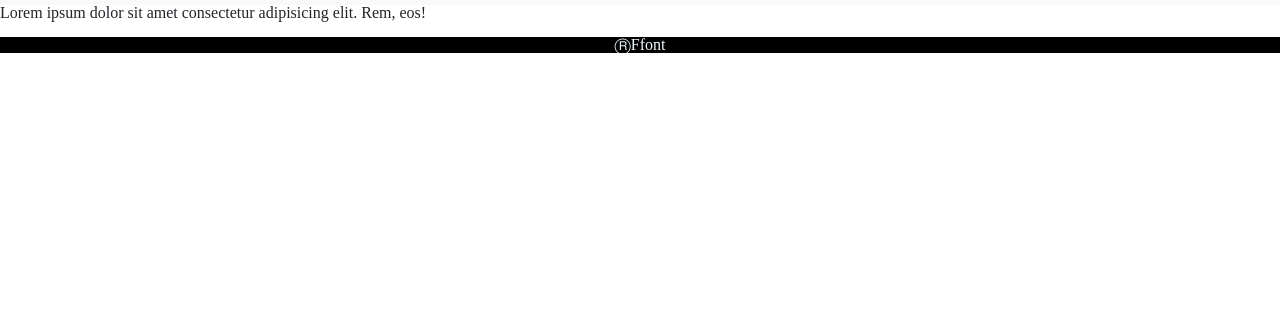
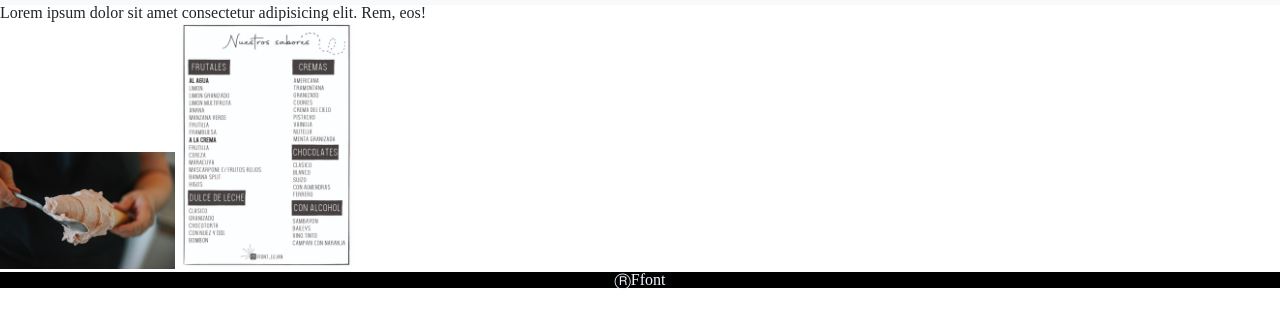
Before and after one commit to LautaroLaffont/PAGINAFFONT, a plain HTML site: page html/heladeria.html in a window 1280 px wide. Shown: the part 139-466 px from the top of the page. Drawn offline with nearby package versions, Linux system fonts and the light colour scheme; files whose address does not match are found by name.

Commit message:
cafe y heladeria

```diff
--- a/html/heladeria.html
+++ b/html/heladeria.html
@@ -52,8 +52,8 @@
     </div>
 
     <div class="imgHeladeria">
-        <img src="./Imagenes/png-transparent-photo-photo-gallery-photo-library-picture-linkedin-ui-colored-icon-thumbnail.png" alt="">
-        <img src="./Imagenes/png-transparent-photo-photo-gallery-photo-library-picture-linkedin-ui-colored-icon-thumbnail.png" alt="">
+        <img src="../Imagenes/helado.jpeg" alt="">
+        <img src="../Imagenes/heladoSabores.jpeg" alt="">
     </div>
 
     <footer>
```
